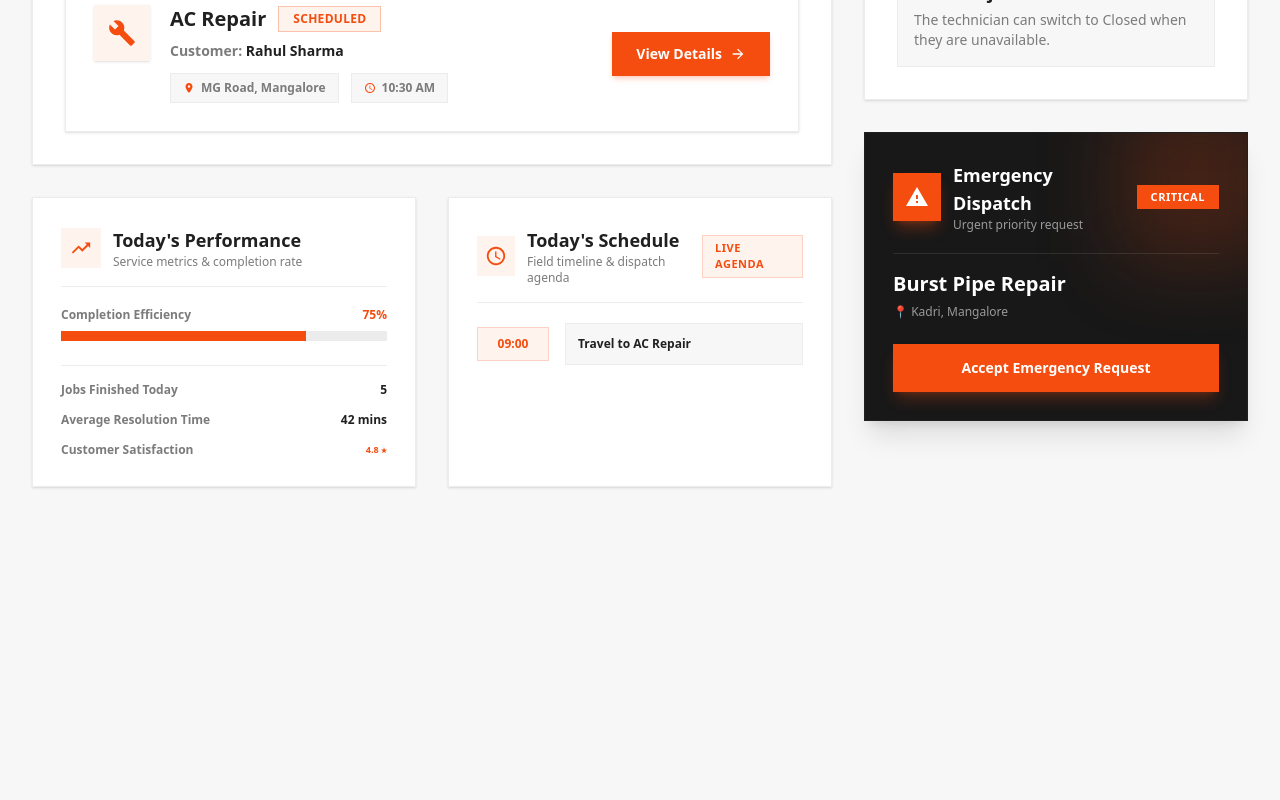
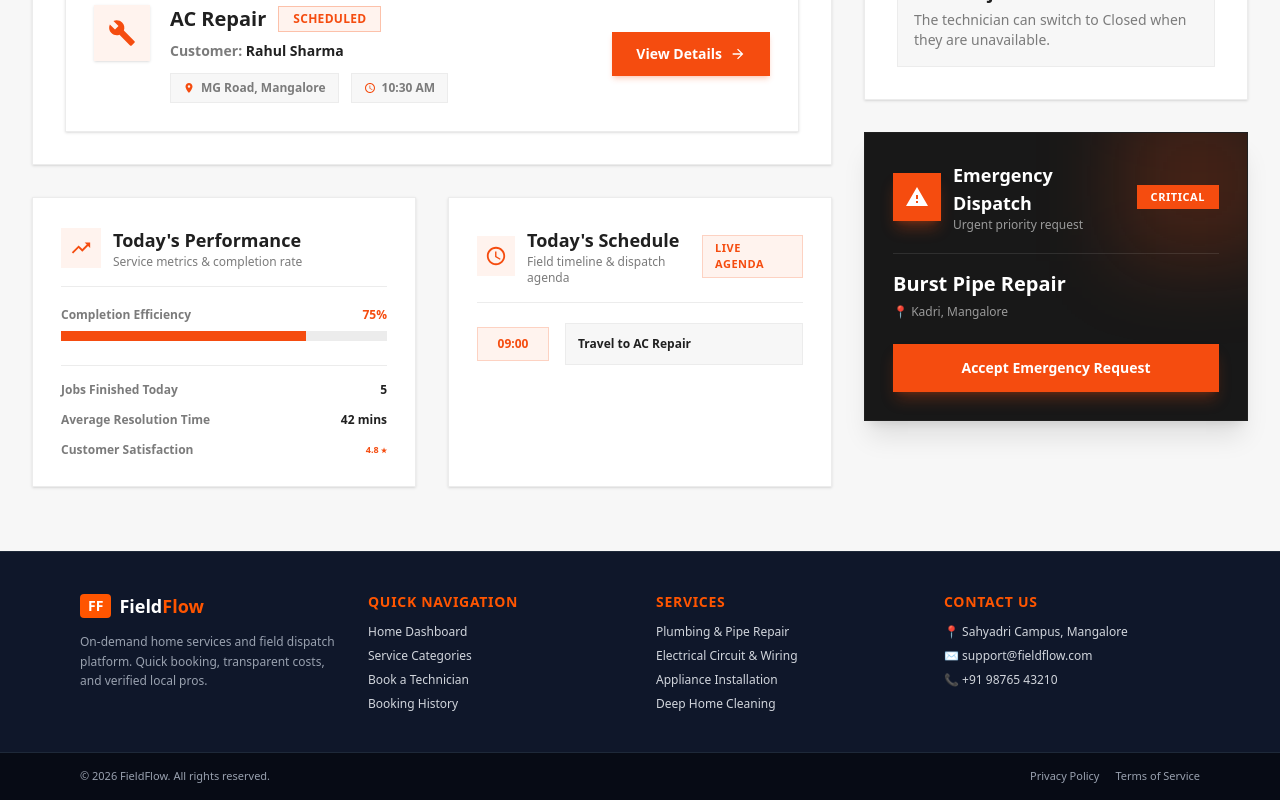
Before and after one commit to swathipoojary11/fixibly-project, a Next.js app in the folder fixibly/: page /technician in a window 1280 px wide. Shown: the part 1115-1915 px from the top of the page. Before the commit the page ends 1682 px from the top, so only its background shows below. Built offline with nearby package versions, Linux system fonts and the light colour scheme.

Commit message:
Save my work before merging dev

```diff
--- a/fixibly/app/components/technician/JobDetails.js
+++ b/fixibly/app/components/technician/JobDetails.js
@@ -82,7 +82,7 @@ function JobDetails() {
   ];
 
   return (
-    <div className="min-h-screen bg-[#F7F7F7] text-[#202020] font-sans pb-20">
+    <div className="min-h-screen bg-[#F7F7F7] text-[#202020] font-sans">
       {/* Top Nav */}
       <div className="bg-white border-b border-[#ECECEC] sticky top-0 z-40 shadow-sm">
         <div className="max-w-7xl mx-auto px-4 sm:px-6 lg:px-8 h-20 flex items-center justify-between">
--- a/fixibly/app/technician/job/[id]/page.js
+++ b/fixibly/app/technician/job/[id]/page.js
@@ -1,5 +1,14 @@
+"use client";
+import Footer from "../../../components/footer";
 import JobDetails from "../../../components/technician/JobDetails";
 
 export default function JobDetailsPage() {
-  return <JobDetails />;
+  return (
+    <div className="flex flex-col min-h-screen">
+      <div className="flex-1">
+        <JobDetails />
+      </div>
+      <Footer />
+    </div>
+  );
 }
--- a/fixibly/app/technician/page.js
+++ b/fixibly/app/technician/page.js
@@ -1,5 +1,6 @@
 "use client";
 import React from "react";
+import Footer from "../components/footer";
 import DashboardHeader from "../components/technician/DashboardHeader";
 import HeroSection from "../components/technician/HeroSection";
 import AssignedJobs from "../components/technician/AssignedJobs";
@@ -19,11 +20,13 @@ export default function TechnicianDashboard() {
   const availability = useTechnicianStore((state) => state.availability);
 
   return (
-    <div className="bg-[#F7F7F7] min-h-screen text-[#202020] font-sans pb-20">
+    <div className="bg-[#F7F7F7] min-h-screen text-[#202020] font-sans flex flex-col">
       <DashboardHeader />
+
+      <div className="flex-1">
         <HeroSection technician={technician} />
 
-      <div className="max-w-7xl mx-auto px-4 sm:px-6 lg:px-8">
+        <div className="max-w-7xl mx-auto px-4 sm:px-6 lg:px-8 pb-16">
           <div className="grid grid-cols-1 lg:grid-cols-12 gap-8 -mt-10 relative z-30">
             <div className="lg:col-span-8 space-y-8">
               <div className="rounded-none bg-white border border-[#ECECEC] shadow-sm p-7 sm:p-8">
@@ -50,5 +53,8 @@ export default function TechnicianDashboard() {
           </div>
         </div>
       </div>
+
+      <Footer />
+    </div>
   );
 }
```
Lines whose indentation alone changed are shown as unchanged.
